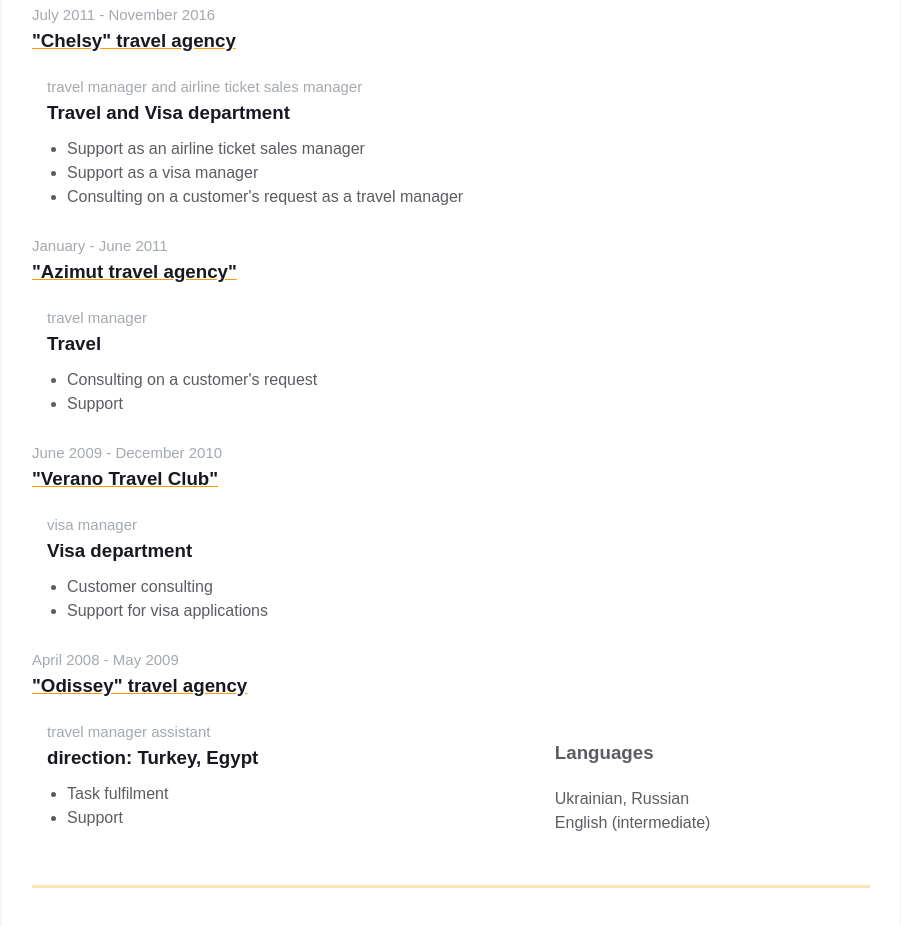
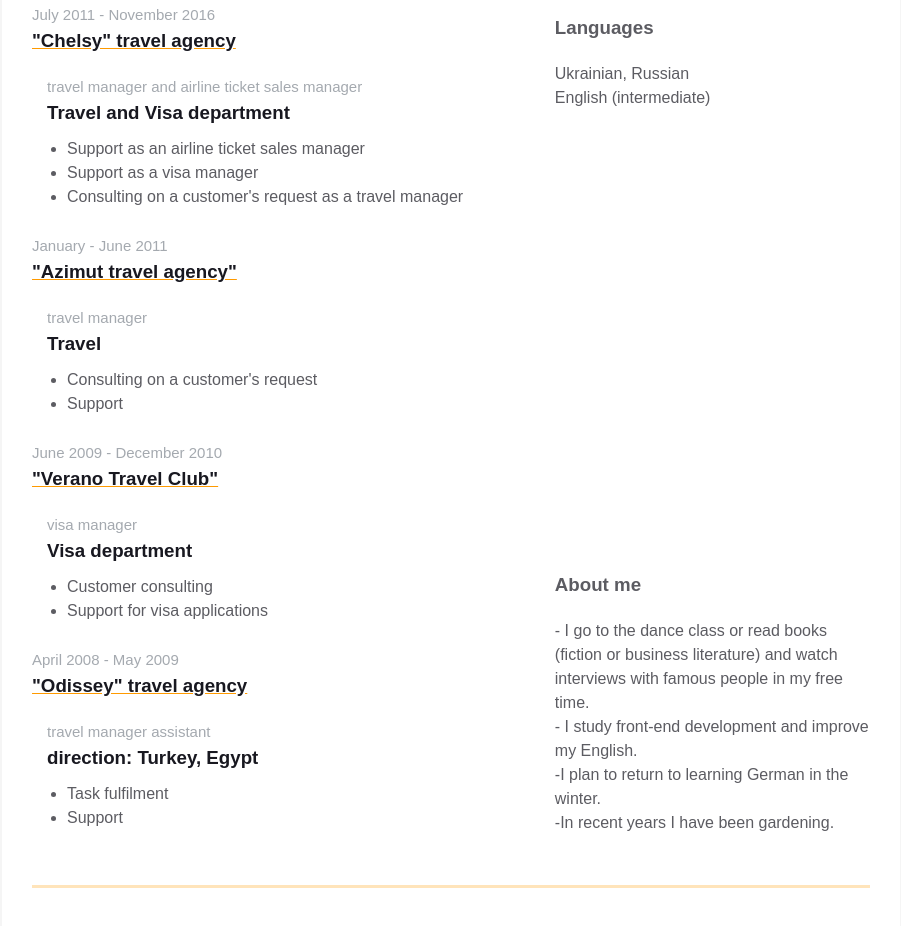
Before and after one commit to VNeskoromnaya/homepage, a plain HTML site: page index.html in a window 1280 px wide. Shown: the part 1216-2142 px from the top of the page, without its empty margins (189-1090 px from the left). Drawn offline with Linux system fonts and the light colour scheme.

Commit message:
Add About me block

```diff
--- a/index.html
+++ b/index.html
@@ -253,6 +253,22 @@
                                     English (intermediate)
                                 </p>
                             </div>
+
+                            <div class="additional-info__addInformation">
+                                <h3 class="additional-info__addInformation-header">About me</h3>
+                                <p class="additional-info__addInformation-item">
+                                    - I go to the dance class or read books (fiction or business literature) and watch interviews with famous people in my free time.
+                                </p>
+                                <p class="additional-info__addInformation-item">
+                                    - I study front-end development and improve my English.
+                                </p>
+                                <p class="additional-info__addInformation-item">
+                                    -I plan to return to learning German in the winter.
+                                </p>
+                                <p class="additional-info__addInformation-item">
+                                    -In recent years I have been gardening.
+                                </p>
+                            </div>
                         </div>
                     </div>
                 </div>
--- a/styles.css
+++ b/styles.css
@@ -268,3 +268,17 @@ body {
 .additional-info__languages-item {
     color: var(--secondary-text-color);
 }
+
+.additional-info__addInformation {
+    margin-bottom: 20px;
+}
+
+.additional-info__addInformation-header {
+    color: var(--secondary-text-color);
+    text-align: left;
+    margin-bottom: 20px;
+}
+
+.additional-info__addInformation-item {
+    color: var(--secondary-text-color);
+}
```
